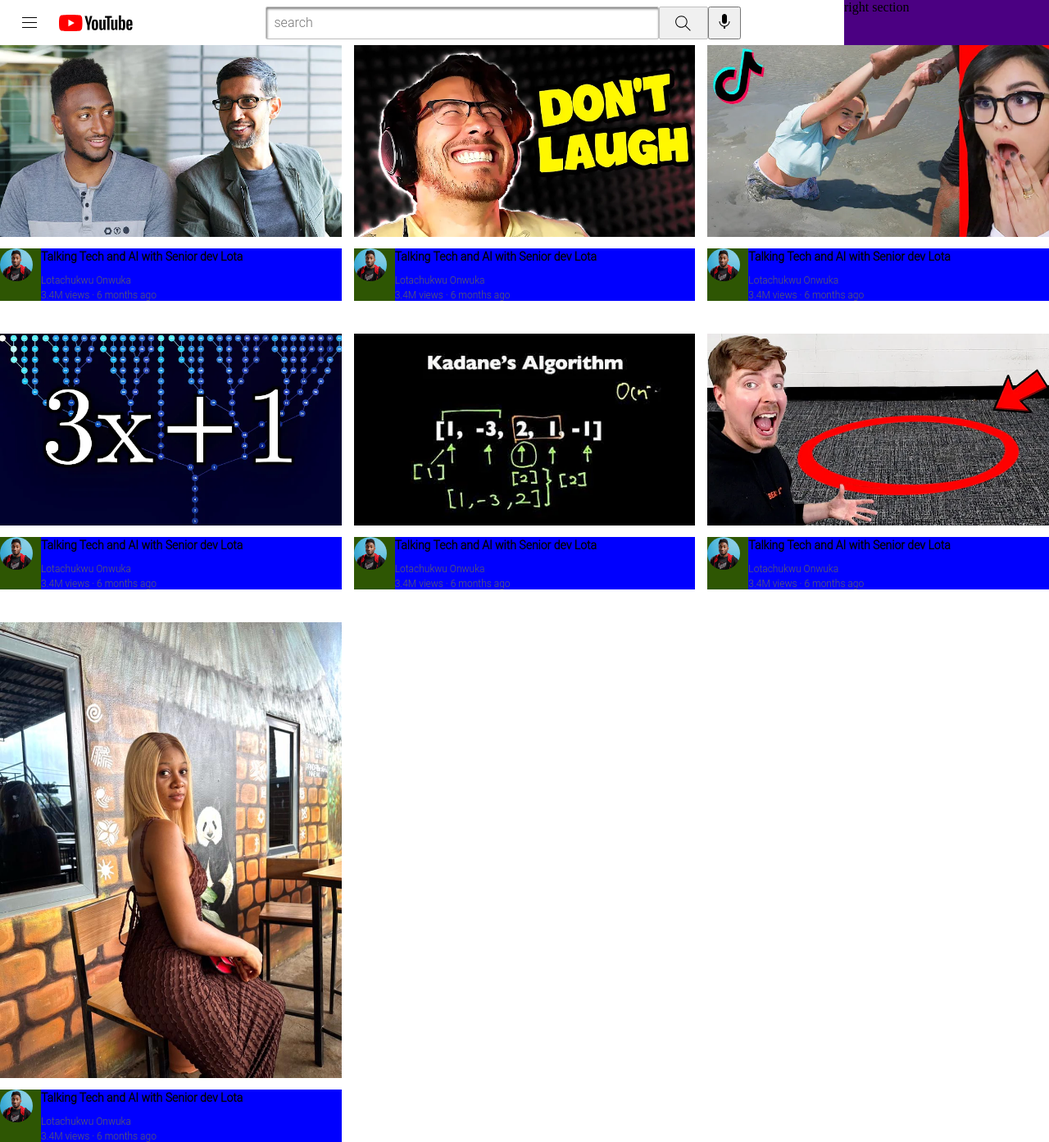
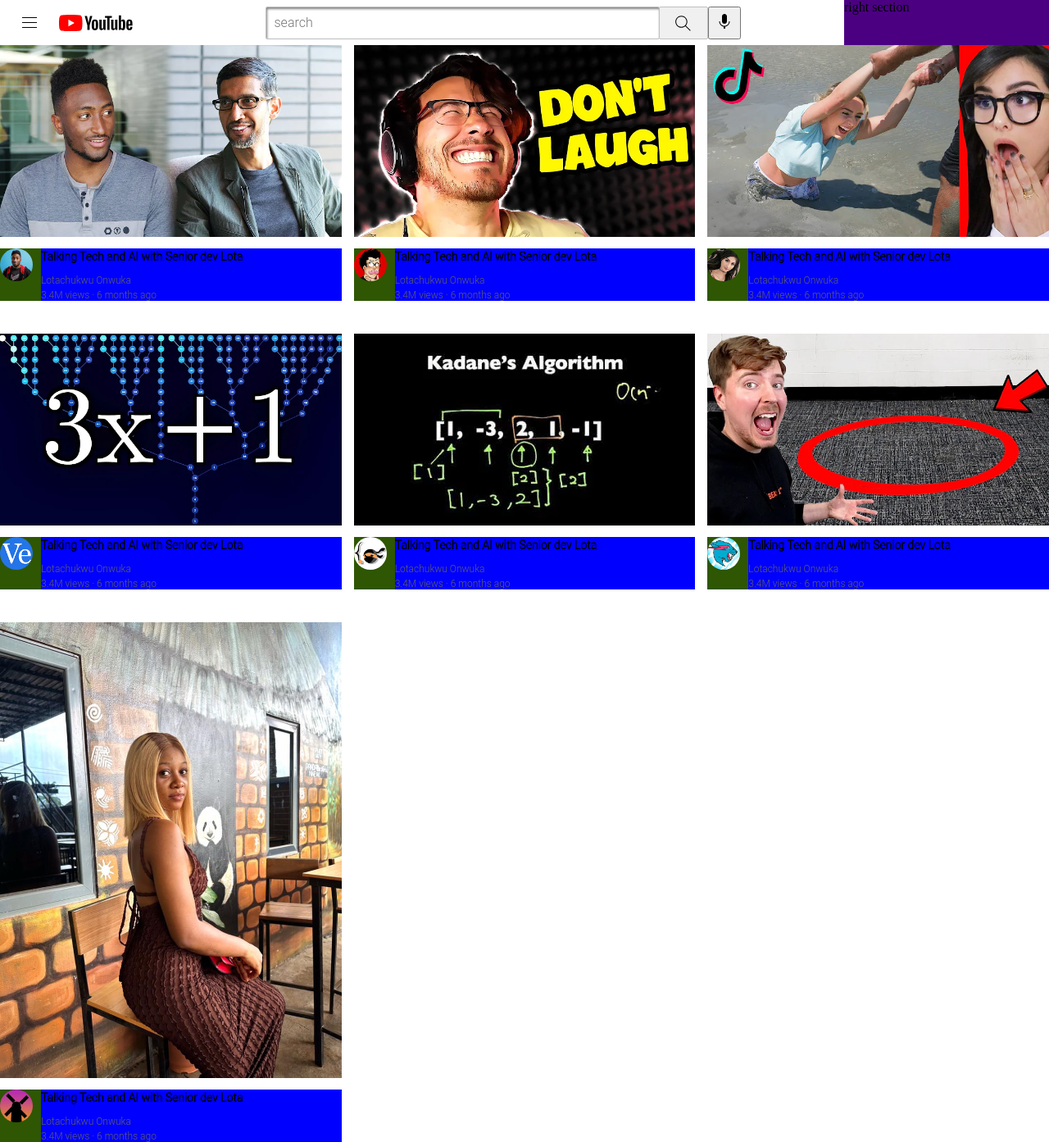
Before and after one commit to Solex202/youtube_clone, a React (Vite) app: page / in a window 1280 px wide. Shown: the whole page at 82% size. Built offline with nearby package versions, Linux system fonts and the light colour scheme.

Commit message:
styling header

```diff
--- a/src/pages/Youtube/header.module.css
+++ b/src/pages/Youtube/header.module.css
@@ -42,6 +42,7 @@
     border-width: 1px;
     border-style: solid;
     border-color: rgb(192,192, 192);
+    margin-left: -1px;
 }
 
 .voice_search {
--- a/src/pages/Youtube/index.jsx
+++ b/src/pages/Youtube/index.jsx
@@ -49,7 +49,7 @@ const Youtube = () => {
                 </div>
                 <div className={video.video_info_grid}>
                     <div className={video.channel_picture}>
-                        <img className={video.profile_picture} src='src\channels\channel-1.jpeg'/>
+                        <img className={video.profile_picture} src='src/channels/channel-2.jpeg'/>
                     </div>
                     <div className={video.video_info}>
                         <p className={video.video_title}>Talking Tech and AI with Senior dev Lota</p>
@@ -65,7 +65,7 @@ const Youtube = () => {
                 </div>
                 <div className={video.video_info_grid}>
                     <div className={video.channel_picture}>
-                        <img className={video.profile_picture} src='src\channels\channel-1.jpeg'/>
+                        <img className={video.profile_picture} src='src/channels/channel-3.jpeg'/>
                     </div>
                     <div className={video.video_info}>
                         <p className={video.video_title}>Talking Tech and AI with Senior dev Lota</p>
@@ -81,7 +81,7 @@ const Youtube = () => {
                 </div>
                 <div className={video.video_info_grid}>
                     <div className={video.channel_picture}>
-                        <img className={video.profile_picture} src='src\channels\channel-1.jpeg'/>
+                        <img className={video.profile_picture} src='src/channels/channel-4.jpeg'/>
                     </div>
                     <div className={video.video_info}>
                         <p className={video.video_title}>Talking Tech and AI with Senior dev Lota</p>
@@ -97,7 +97,7 @@ const Youtube = () => {
                 </div>
                 <div className={video.video_info_grid}>
                     <div className={video.channel_picture}>
-                        <img className={video.profile_picture} src='src\channels\channel-1.jpeg'/>
+                        <img className={video.profile_picture} src='src/channels/channel-5.jpeg'/>
                     </div>
                     <div className={video.video_info}>
                         <p className={video.video_title}>Talking Tech and AI with Senior dev Lota</p>
@@ -113,7 +113,7 @@ const Youtube = () => {
                 </div>
                 <div className={video.video_info_grid}>
                     <div className={video.channel_picture}>
-                        <img className={video.profile_picture} src='src\channels\channel-1.jpeg'/>
+                        <img className={video.profile_picture} src='src/channels/channel-6.jpeg'/>
                     </div>
                     <div className={video.video_info}>
                         <p className={video.video_title}>Talking Tech and AI with Senior dev Lota</p>
@@ -129,7 +129,7 @@ const Youtube = () => {
                 </div>
                 <div className={video.video_info_grid}>
                     <div className={video.channel_picture}>
-                        <img className={video.profile_picture} src='src\channels\channel-1.jpeg'/>
+                        <img className={video.profile_picture} src='src/channels/channel-7.jpeg'/>
                     </div>
                     <div className={video.video_info}>
                         <p className={video.video_title}>Talking Tech and AI with Senior dev Lota</p>
```
